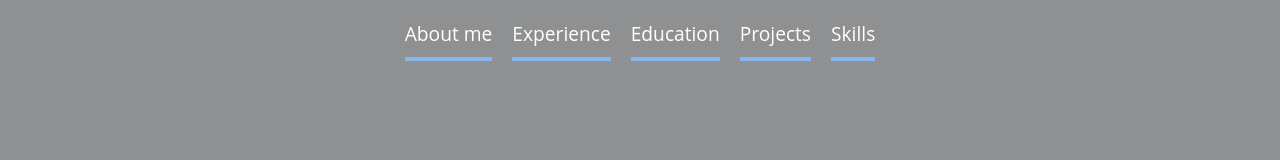
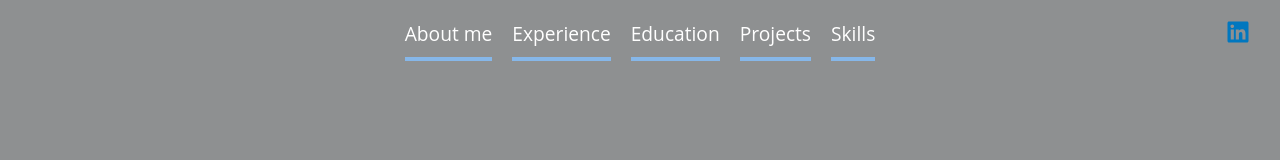
Before and after one commit to Ready001/ajata, a React (Create React App) app: page / in a window 1280 px wide. Shown: the top 160 px of the page. Built offline with nearby package versions, Linux system fonts and the light colour scheme.

Commit message:
add linkedin

```diff
--- a/package.json
+++ b/package.json
@@ -13,6 +13,7 @@
     "react": "^18.2.0",
     "react-bootstrap": "^2.7.0",
     "react-dom": "^18.2.0",
+    "react-icons": "^4.8.0",
     "react-router-dom": "^6.6.1",
     "react-scripts": "^5.0.1",
     "react-scroll": "^1.8.9",
--- a/src/components/Home/Home.css
+++ b/src/components/Home/Home.css
@@ -147,4 +147,23 @@ section:nth-child(odd) {
   font-size: 3rem;
 }
 
+#linkedin-icon {
+  padding: 20px;
+  position: absolute;
+  right: 10px;
+  top: 0;
+  font-size: 1.5rem;
+  color: #0077bf;
+  z-index: 3;
+  cursor: pointer;
+}
+
+#linkedin-icon:hover {
+  color: #0A66C2;
+}
+
+#navbar-container.small #linkedin-icon {
+  top: 10px;
+}
+
 /*# sourceMappingURL=Home.css.map */
--- a/src/components/Home/Home.scss
+++ b/src/components/Home/Home.scss
@@ -132,3 +132,22 @@ section:nth-child(odd) {
   margin-bottom: 5rem;
   font-size: 3rem;
 }
+
+#linkedin-icon {
+  padding: 20px;
+  position: absolute;
+  right: 10px;
+  top:0;
+  font-size: 1.5rem;
+  color: #0077bf;
+  z-index: 3;
+  cursor: pointer;
+}
+
+#linkedin-icon:hover {
+  color: #0A66C2;
+}
+
+#navbar-container.small #linkedin-icon {
+  top: 10px;
+}
--- a/src/components/Home/Home.tsx
+++ b/src/components/Home/Home.tsx
@@ -1,5 +1,6 @@
 import React, { useEffect, useRef, useState } from "react";
 import { scrollTo } from "../../utils/scrollAnimation";
+import { FaLinkedin } from 'react-icons/fa';
 
 import Intro from "../Intro/Intro";
 import "./Home.css";
@@ -70,6 +71,7 @@ function Home() {
                 </a>
               </li>
             </ul>
+            <FaLinkedin id="linkedin-icon" onClick={() => window.open("https://www.linkedin.com/in/ajatareddy/", "_blank")}/>
           </nav>
         </div>
       </header>
```
Also changed, not shown: 2 other files (tests, documents, lock files or other folders).
